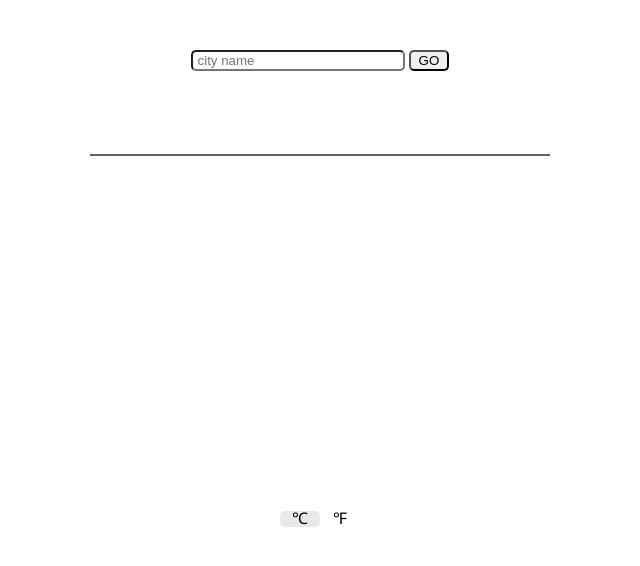
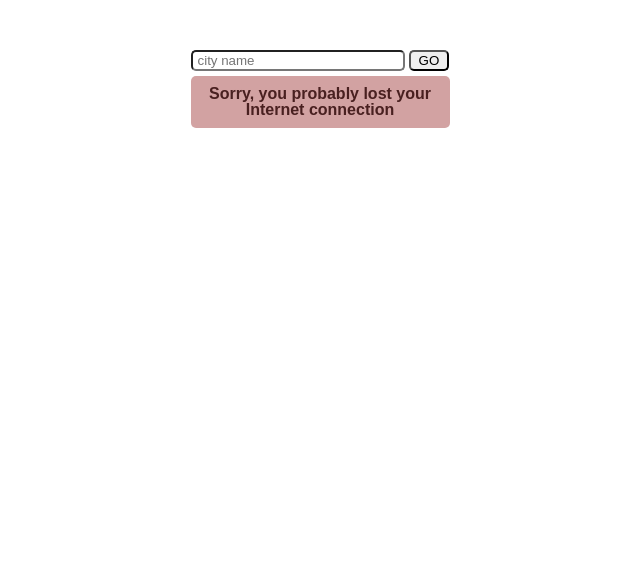
Before and after one commit to kikupiku/weather-app, a plain HTML site: page index.html in a window 1280 px wide. Shown: the whole page, without its empty margins (320-960 px from the left). Drawn offline with Linux system fonts and the light colour scheme; no server answers.

Commit message:
add visual tweaks to error occurrences

```diff
--- a/index.html
+++ b/index.html
@@ -13,7 +13,7 @@
         <button type="button" name="button" id="button">GO</button>
         <p id="error-message"></p>
       </div>
-      <div class="container">
+      <div class="container" id="container">
         <div class="icon-description-wrapper">
           <img src="#" alt="" id="weather-icon">
           <p id="description"></p>
@@ -30,7 +30,7 @@
           <p class="detail" id="pressure"></p>
         </div>
       </div>
-      <div class="temp-system-container">
+      <div class="temp-system-container" id="temp-system-container">
         <div class="temp-system" id="celsius">&#8451;</div>
         <div class="temp-system" id="fahrenheit">&#8457;</div>
         <div class="active-system" id="active"></div>
--- a/script.js
+++ b/script.js
@@ -1,26 +1,43 @@
+const body = document.querySelector('body');
+
 let code = '02d';
 let city = 'Warsaw';
 let systemCorF = 'celsius';
 
 async function getWeather(city) {
   const errorMessage = document.getElementById('error-message');
+  const container = document.getElementById('container');
+  const tempSystemContainer = document.getElementById('temp-system-container');
+
   try {
     const response = await fetch(`https://api.openweathermap.org/data/2.5/weather?q=${city}&units=metric&APPID=fb240456c5904bbec4f1ec517bf562e9`, {
         mode: 'cors',
       });
     if (response.ok) { // if HTTP-status is 200-299
       errorMessage.style.display = 'none';
+      container.style.display = 'block';
+      tempSystemContainer.style.display = 'flex';
       const data = await response.json();
       populateContainer(data);
       return {
         data,
       };
-    } else {
+    } else if (response.status === 404) {
       errorMessage.innerHTML = 'Error: ' + response.status + ` for ${city}, please check if you searched an existing city.`;
       errorMessage.style.display = 'block';
+
+    } else {
+      body.style.backgroundImage = 'url(\'https://media3.giphy.com/media/ULKnZ7hW07rlS/giphy.gif\')';
+      errorMessage.innerHTML = 'Error: ' + response.statusText;
+      errorMessage.style.display = 'block';
+      container.style.display = 'none';
+      tempSystemContainer.style.display = 'none';
     }
   } catch (error) {
-    errorMessage.innerHTML = 'Sorry, ', error;
+    errorMessage.innerHTML = 'Sorry, you probably lost your Internet connection', error;
+    errorMessage.style.display = 'block';
+    container.style.display = 'none';
+    tempSystemContainer.style.display = 'none';
   }
 }
 
@@ -45,7 +62,6 @@ getWeather(city);
 getCity();
 
 function populateContainer(data) {
-  const body = document.querySelector('body');
   const weatherIcon = document.getElementById('weather-icon');
   const cityName = document.getElementById('city-name');
   const temperature = document.getElementById('temperature');
--- a/style.css
+++ b/style.css
@@ -55,9 +55,10 @@ button {
   margin-top: 5px;
   border-radius: 5px;
   padding: 10px;
-  color: rgb(166,71,71);
-  background: rgb(166,71,71,0.2);
+  color: rgb(73,32,32);
+  background: rgb(166,71,71,0.5);
   display: none;
+  font-weight: bold;
 }
 
 .container {
```
